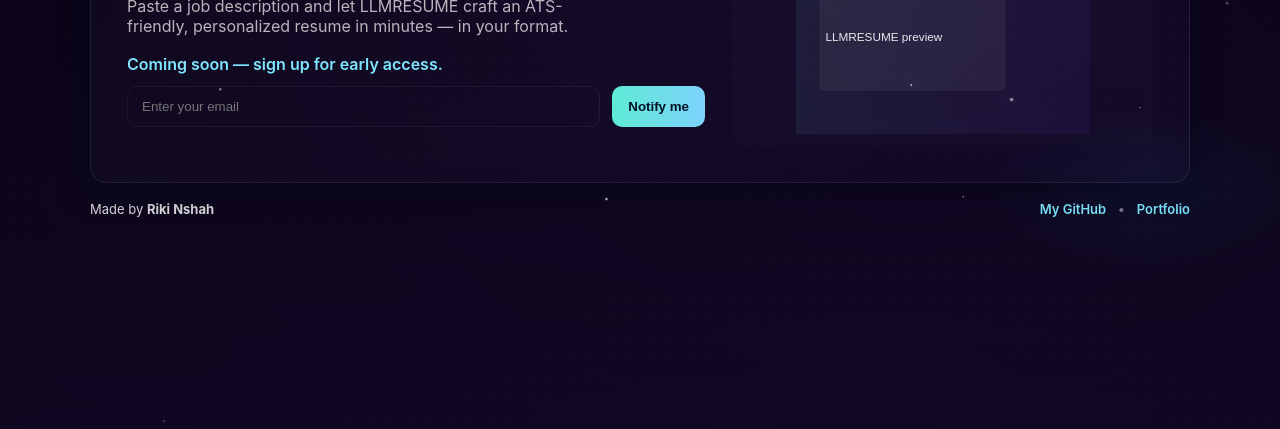
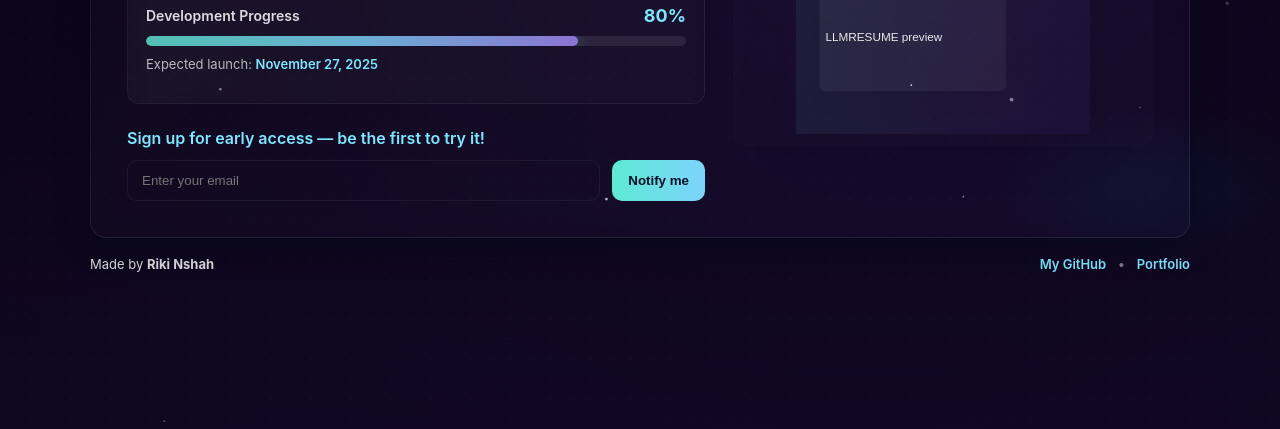
Before and after one commit to Rikinshah787/llmresume, a plain HTML site: page public/index.html in a window 1280 px wide. Shown: the part 371-800 px from the top of the page. Drawn offline with Linux system fonts and the light colour scheme.

Commit message:
Add 80% development progress bar with launch date (Nov 27)

```diff
--- a/public/index.html
+++ b/public/index.html
@@ -21,7 +21,20 @@
           <div class="left">
             <h1>AI-powered ATS resume builder</h1>
             <p class="lead">Paste a job description and let LLMRESUME craft an ATS-friendly, personalized resume in minutes — in your format.</p>
-            <p class="soon">Coming soon — sign up for early access.</p>
+
+            <!-- Development Progress Bar -->
+            <div class="progress-section">
+              <div class="progress-header">
+                <span class="progress-label">Development Progress</span>
+                <span class="progress-percent">80%</span>
+              </div>
+              <div class="progress-bar">
+                <div class="progress-fill" style="width: 80%"></div>
+              </div>
+              <p class="launch-info">Expected launch: <strong>November 27, 2025</strong></p>
+            </div>
+
+            <p class="soon">Sign up for early access — be the first to try it!</p>
             <form class="signup" onsubmit="event.preventDefault(); alert('Thanks — you\'ll be notified (placeholder).')">
               <input type="email" placeholder="Enter your email" aria-label="email" required>
               <button type="submit">Notify me</button>
--- a/public/styles.css
+++ b/public/styles.css
@@ -35,6 +35,18 @@ body{
 .footer .links a:hover{text-decoration:underline}
 .footer .links .sep{margin:0 8px;color:rgba(255,255,255,0.45)}
 
+/* Progress bar section */
+.progress-section{margin:24px 0;padding:18px;background:linear-gradient(135deg, rgba(255,255,255,0.03), rgba(255,255,255,0.01));border:1px solid rgba(255,255,255,0.06);border-radius:12px;backdrop-filter:blur(8px)}
+.progress-header{display:flex;justify-content:space-between;align-items:center;margin-bottom:10px}
+.progress-label{font-size:14px;color:rgba(255,255,255,0.85);font-weight:600}
+.progress-percent{font-size:18px;color:var(--accent);font-weight:700}
+.progress-bar{height:10px;background:rgba(255,255,255,0.08);border-radius:10px;overflow:hidden;position:relative}
+.progress-fill{height:100%;background:linear-gradient(90deg, #5eead4, #7dd3fc, #a78bfa);border-radius:10px;transition:width 0.8s ease;box-shadow:0 0 16px rgba(94,234,212,0.5);animation:pulse 2s ease-in-out infinite}
+.launch-info{margin-top:10px;font-size:13px;color:rgba(255,255,255,0.7)}
+.launch-info strong{color:var(--accent);font-weight:600}
+
+@keyframes pulse{0%,100%{opacity:1} 50%{opacity:0.8}}
+
 @media (max-width:880px){
   .card{grid-template-columns:1fr;}
   .right{order:-1}
```
